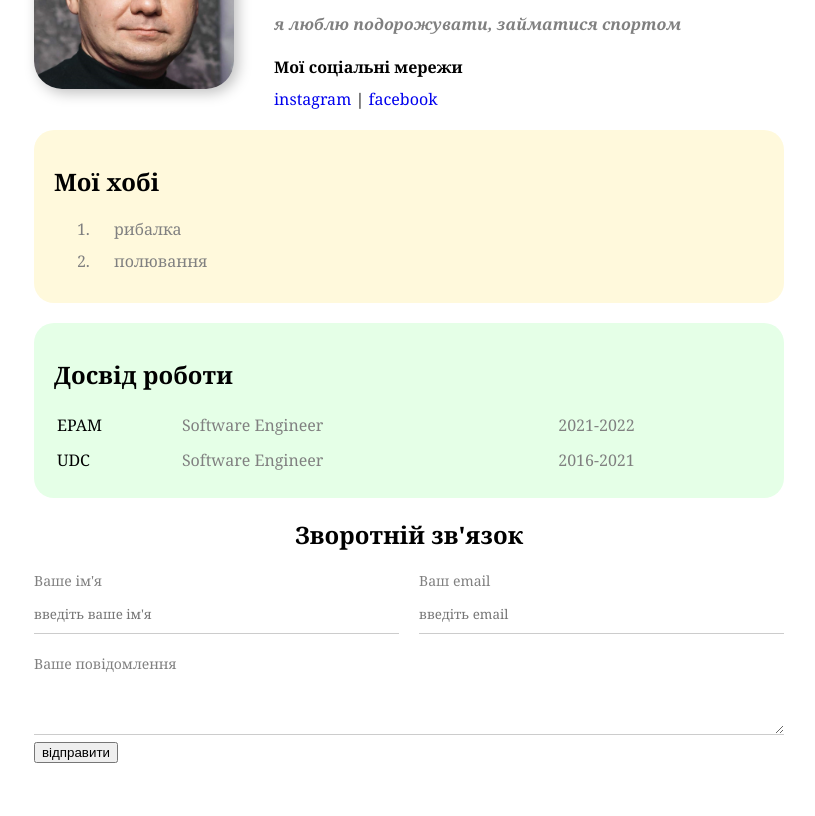
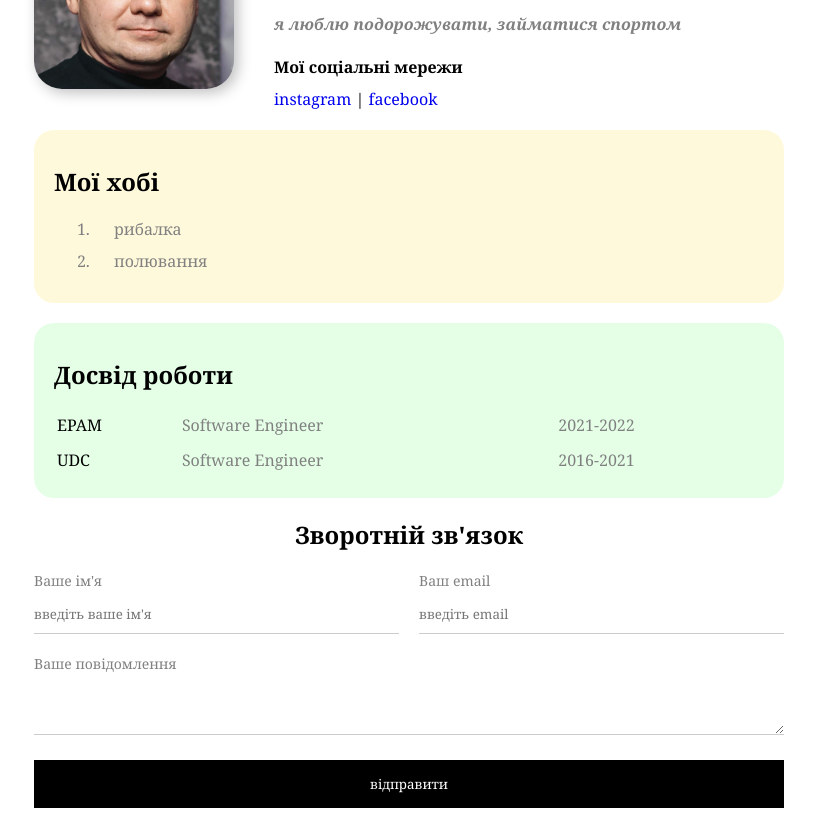
Before and after one commit to SVDotsenko/lessons, a plain HTML site: page index.html in a window 1280 px wide. Shown: the part 149-965 px from the top of the page, without its empty margins (231-1046 px from the left). Before the commit the page ends 920 px from the top, so only its background shows below. Drawn offline with Linux system fonts and the light colour scheme.

Commit message:
button was styled

```diff
--- a/index.html
+++ b/index.html
@@ -72,7 +72,7 @@
                     <textarea id="text"></textarea>
                 </div>
 
-                <input type="submit" value="відправити">
+                <input type="submit" value="відправити" class="btn">
             </form>
         </div>
     </div>
--- a/styles.css
+++ b/styles.css
@@ -145,3 +145,18 @@ a:visited {
 .row > .form-group:first-child {
   margin-right: 20px;
 }
+
+.btn {
+  background: black;
+  padding: 15px 20px;
+  color: white;
+  border: none;
+  font-family: inherit;
+  cursor: pointer;
+  width: 100%;
+  margin-top: 20px;
+}
+
+.btn:hover {
+  opacity: 0.5;
+}
```
